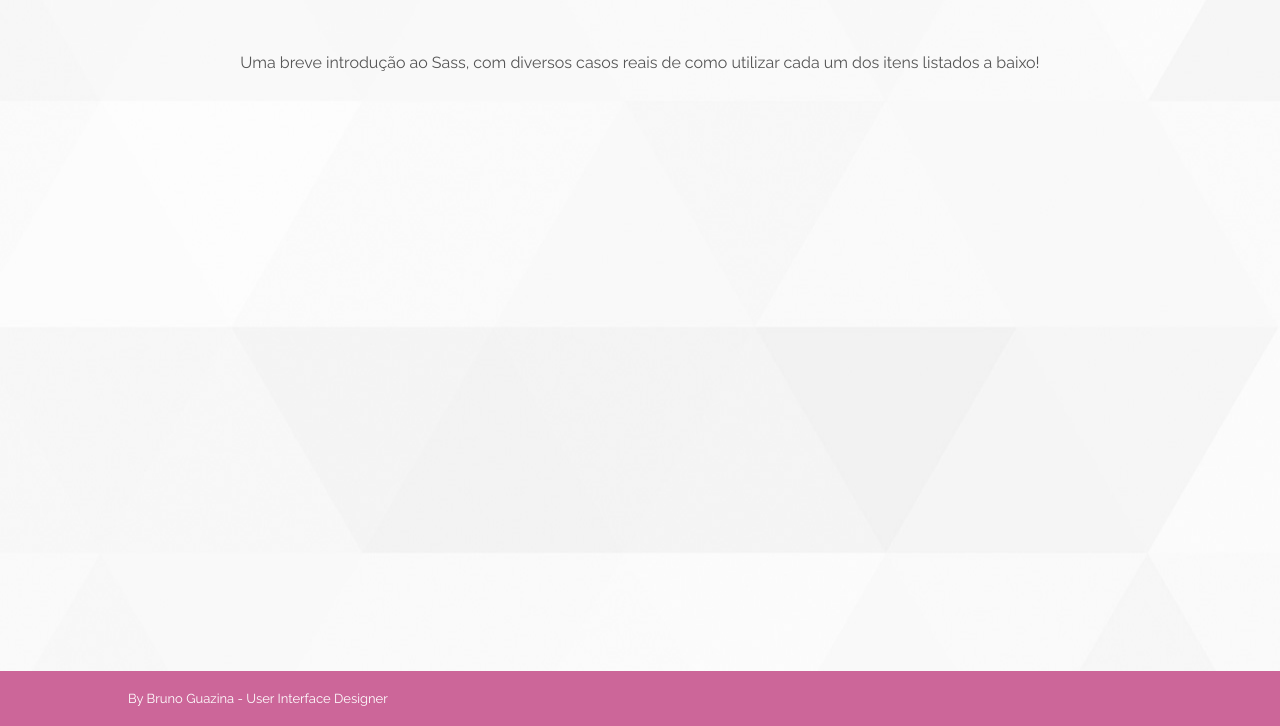
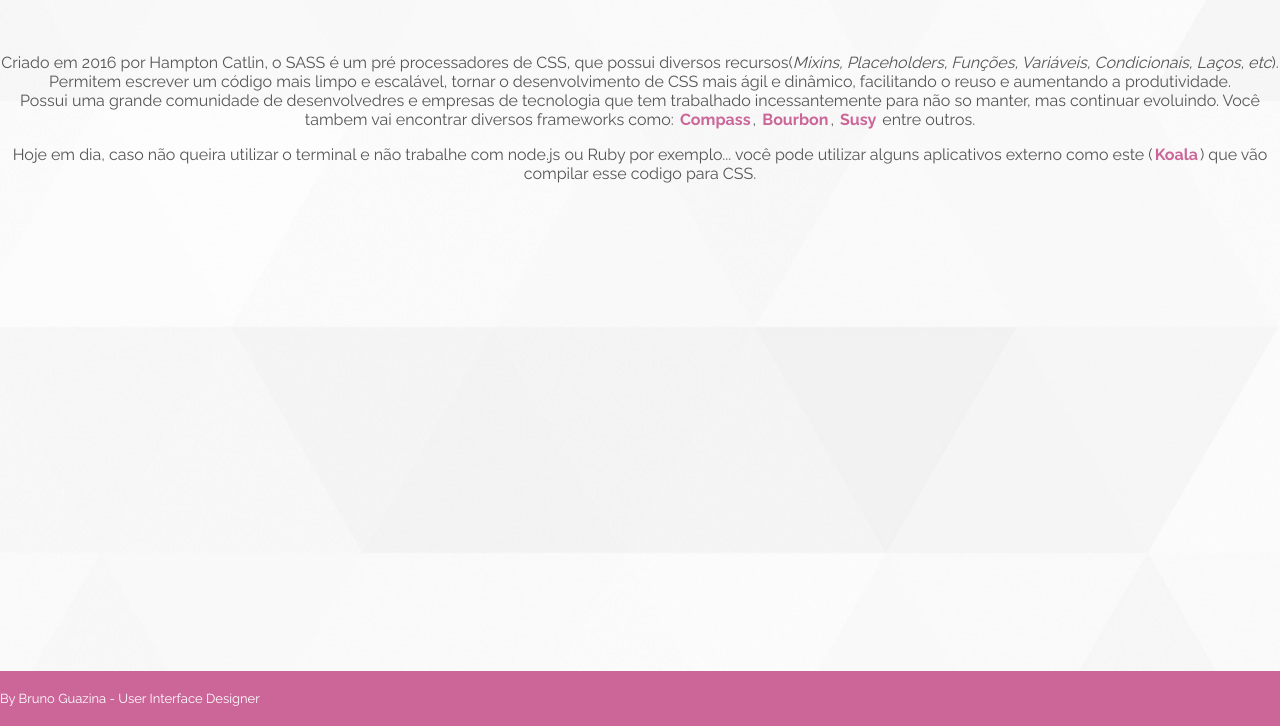
Before and after one commit to brunoguazina/SASS, a plain HTML site: page introducao.html in a window 1280 px wide. Shown: the part 74-800 px from the top of the page. Drawn offline with Linux system fonts and the light colour scheme.

Commit message:
inclusao do conteudo de introducao

```diff
--- a/introducao.html
+++ b/introducao.html
@@ -3,7 +3,6 @@
 <head>
 
 	<meta charset="utf-8" />
-    <meta name="format-detection" content="telephone=no">
 	<meta name="viewport" content="initial-scale=1, maximum-scale=1">
 	<link rel="stylesheet" href="lib/stylesheet/css/style.css">
 	<script src="https://google-code-prettify.googlecode.com/svn/loader/run_prettify.js"></script>
@@ -20,7 +19,18 @@
 		</div>
 
 		<div class="conteudo">
-	<p>Uma breve introdução ao Sass, com diversos casos reais de como utilizar cada um dos itens listados a baixo!</p>
+			<p>
+
+				Criado em 2016 por Hampton Catlin, o SASS é um pré processadores de CSS, que possui diversos recursos(<i>Mixins, Placeholders, Funções, Variáveis, Condicionais, Laços, etc</i>).
+				<br>
+				Permitem escrever um código mais limpo e escalável, tornar o desenvolvimento de CSS mais ágil e dinâmico, facilitando o reuso e aumentando a produtividade.
+				<br>
+				Possui uma grande comunidade de desenvolvedres e empresas de tecnologia que tem trabalhado incessantemente para não so manter, mas continuar evoluindo. Você tambem vai encontrar diversos frameworks como: <a href="http://compass-style.org" target="_black"><strong>Compass</strong></a>, <a href="http://bourbon.io" target="_black"><strong>Bourbon</strong></a>, <a href="http://susy.oddbird.net" target="_blanck"><strong>Susy</strong></a> entre outros.
+
+			</p>
+			<p>
+				Hoje em dia, caso não queira utilizar o terminal e não trabalhe com node.js ou Ruby por exemplo... você pode utilizar alguns aplicativos externo como este (<a href="http://koala-app.com" target="_black"><strong>Koala</strong></a>) que vão compilar esse codigo para CSS.
+			</p>
 		</div>
 
 		<footer>
--- a/lib/stylesheet/sass/style.scss
+++ b/lib/stylesheet/sass/style.scss
@@ -32,7 +32,8 @@ body{
 }
 .conteudo{
 	padding:20px 0;
-	width:1024px;
+	max-width:1280px;
+	width:100%;
 	margin: 0 auto;
 	display: table;
 }
@@ -50,21 +51,32 @@ pre{
 	font-size:14px;
 	border: none !important;
 }
+a{
+	color: $corPadrao;
+	text-decoration:none;
+	padding: 2px;
+	&:hover{
+		text-decoration: underline;
+	}
+}
 
 ul li{
 	padding: 5px 5px;
-}
-
+	text-align: left;
 	a{
 		padding: 5px;
 		text-decoration: none;
 		color:#555;
+
 		&:hover{
 			background: clarear(#ccc, 10%);
 			border-radius: 5px;
 			color:black;
+			text-decoration: none;
 		}
 	}
+}
+
 
 // titulos //
 $listaDeTitulos: 'h6', 'h5','h4', 'h3', 'h2','h1';
```
Also changed, not shown: index.html (+3 -3 lines), lib/stylesheet/css/style.css. Lines whose indentation alone changed are shown as unchanged.
